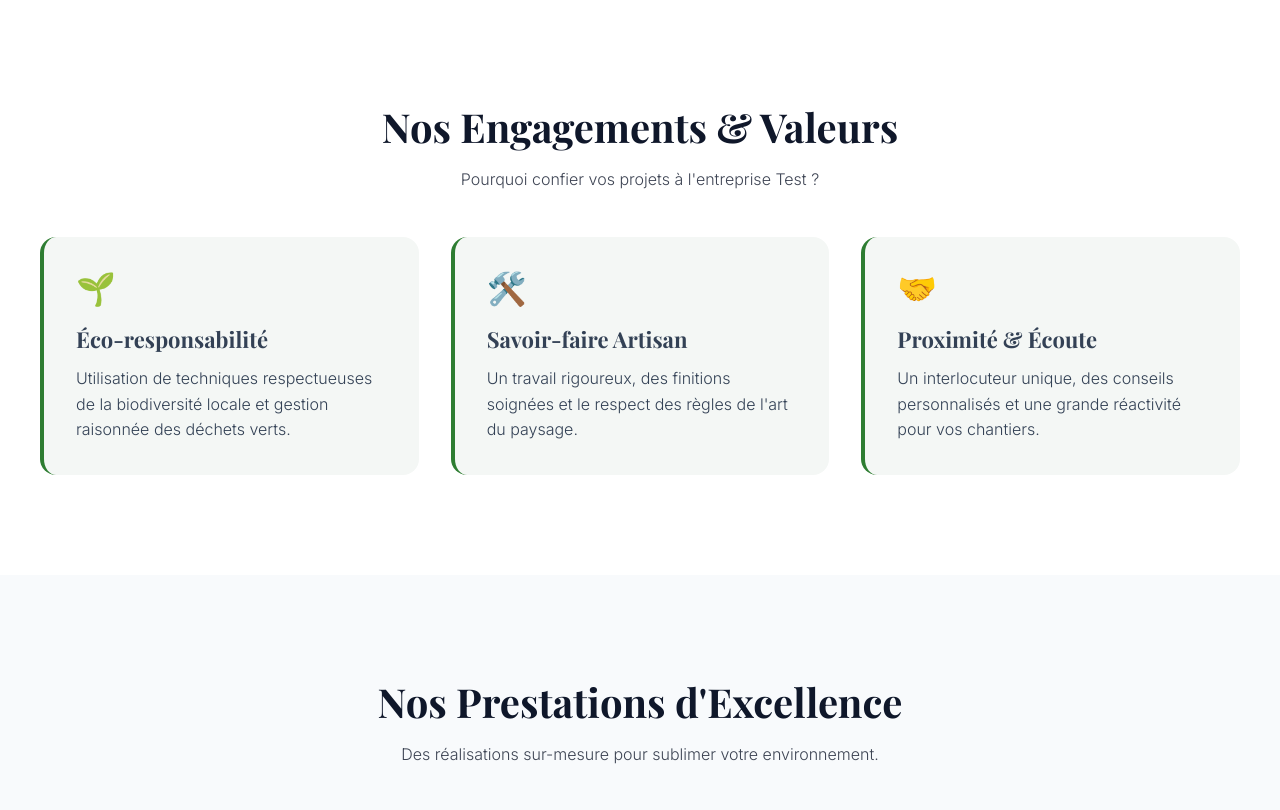
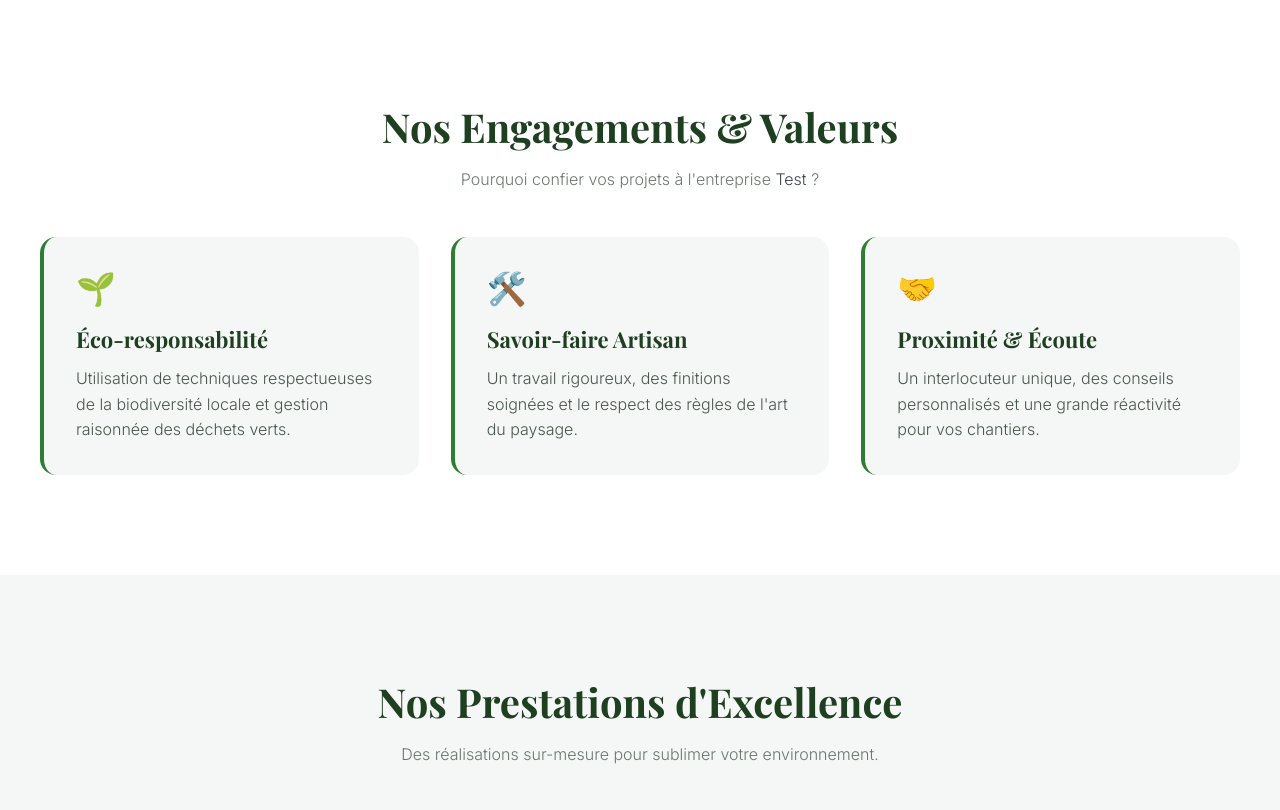
Before and after one commit to luciecreations60/site-demo, a Jekyll site: the page built from paysagiste.html, in a window 1280 px wide and 1400 px high, scrolled down 578 px. Shown: the part 148-958 px from the top of the window. Built offline with Jekyll 4.4.1, drawn with Linux system fonts in a browser that asks for light colours; grey boxes are pictures that could not be loaded.

Commit message:
Update simple.html

```diff
--- a/_layouts/simple.html
+++ b/_layouts/simple.html
@@ -13,39 +13,18 @@
     {% include site-styles.html %}
 
     <style>
-      /* 1. Barre d'en-tête (Header) */
+      /* Force le nom en couleur sombre dans la barre de navigation */
       .header .brand-name,
       .header .brand-title {
         color: #0f172a !important;
       }
 
-      /* 2. Titres de sections et sous-titres (ex: "Normes & Sécurité") */
-      .section .section-title,
-      .section .section-sub,
+      /* Force le nom en couleur sombre au sein des blocs et textes du site */
       .section .brand-title,
-      .section-sub .brand-title {
+      .section-sub .brand-title,
+      .footer .brand-title,
+      .valeur-card .brand-title {
         color: #0f172a !important;
-      }
-
-      /* 3. Blocs de valeurs / engagements */
-      .valeur-card .valeur-titre,
-      .valeur-card .valeur-text,
-      .valeur-card .brand-title {
-        color: #334155 !important; /* Un gris très sombre pour le texte descriptif */
-      }
-
-      /* 4. Zone du pied de page (Footer) */
-      .footer .section-title {
-        color: #ffffff !important; /* Le gros titre du footer reste blanc car le fond est foncé */
-      }
-      .footer .brand-title {
-        color: #38bdf8 !important; /* Donne une couleur d'accent (ex: bleu clair) au nom dans le footer pour qu'il ressorte */
-      }
-      .footer .info-box .info-val {
-        color: #ffffff !important; /* Force l'adresse et la zone à être écrites en blanc lisible */
-      }
-      .footer .info-box .info-label {
-        color: #94a3b8 !important; /* Force les étiquettes (📍 ADRESSE...) en gris clair */
       }
     </style>
   </head>
@@ -139,8 +118,8 @@
 
     <footer id="contact" class="footer">
       <div class="container text-center">
-        <h2 class="section-title" style="margin-bottom: 8px;">Confiez vos travaux à <span class="brand-title">{{ client.nom }}</span></h2>
-        <p style="color: #cbd5e1; font-weight: 300; margin: 0 0 30px 0;">Contactez-nous directement pour un rendez-vous ou une étude gratuite sur site.</p>
+        <h2 class="section-title" style="color: white; margin-bottom: 8px;">Confiez vos travaux à <span class="brand-title">{{ client.nom }}</span></h2>
+        <p style="color: #cbd5e1; font-weight: 300; margin: 0;">Contactez-nous directement pour un rendez-vous ou une étude gratuite sur site.</p>
         <div class="info-box">
           <div>
             <p class="info-label">📍 ADRESSE DE L'ENTREPRISE</p>
```
Also changed, not shown: other parts of _layouts/simple.html (+2 -18 lines).
